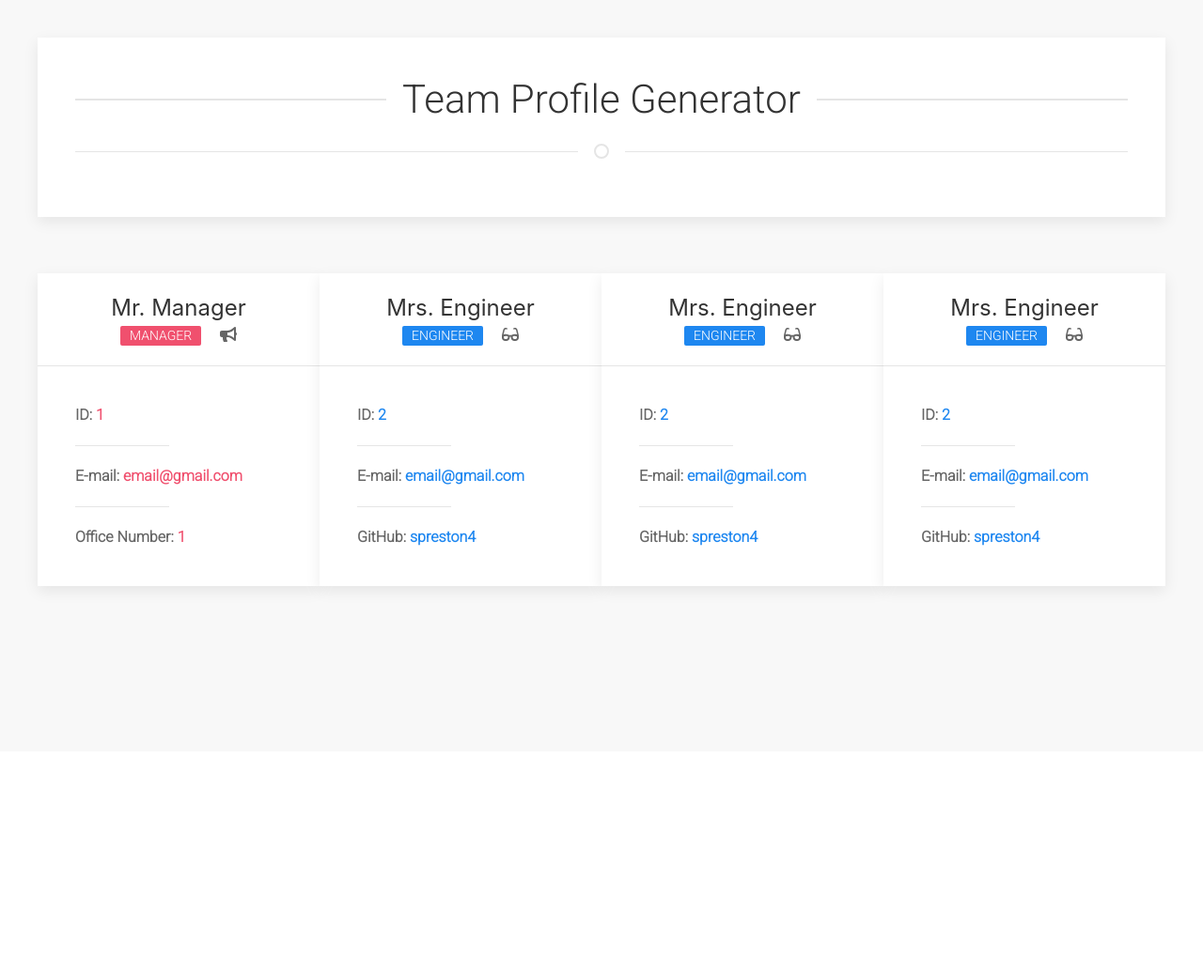
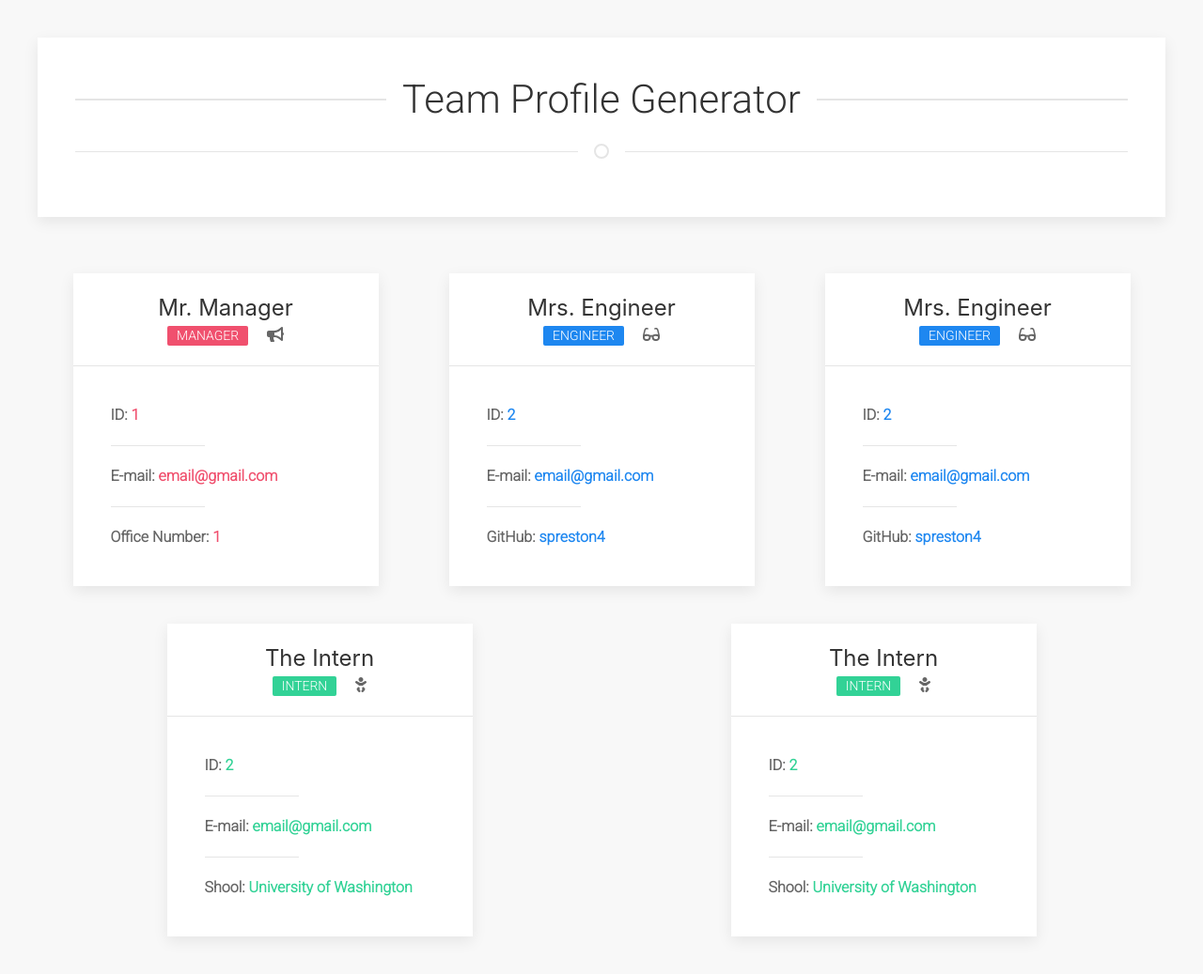
Before and after one commit to spreston4/team-profile-generator, a website: page src/page-template.html in a window 1280 px wide. Shown: the whole page at 94% size. Before the commit the page ends 800 px from the top, so only its background shows below. Drawn offline with nearby package versions, Linux system fonts and the light colour scheme.

Commit message:
Intern card complete.

```diff
--- a/src/assets/css/style.css
+++ b/src/assets/css/style.css
@@ -4,3 +4,7 @@
     font-family: 'Roboto', sans-serif;
     box-sizing: border-box;
 }
+
+.card-width {
+    width: 325px;
+}
--- a/src/page-template.html
+++ b/src/page-template.html
@@ -24,7 +24,7 @@
             <div class="uk-flex uk-flex-around uk-flex-wrap uk-margin" id="card-container">
 
                 <!-- Manager Card -->
-                <div class="uk-card uk-card-default uk-width-medium uk-margin-medium-top">
+                <div class="uk-card uk-card-default card-width uk-margin-medium-top">
                     <div class="uk-card-header">
                         <div class="uk-grid-small uk-flex-middle uk-grid">
                             <div class="uk-width-expand">
@@ -48,7 +48,7 @@
                 </div>
 
                 <!-- Engineer Card -->
-                <div class="uk-card uk-card-default uk-width-medium uk-margin-medium-top">
+                <div class="uk-card uk-card-default card-width uk-margin-medium-top">
                     <div class="uk-card-header">
                         <div class="uk-grid-small uk-flex-middle uk-grid">
                             <div class="uk-width-expand">
@@ -73,7 +73,7 @@
                 </div>
 
                 <!-- Engineer Card -->
-                <div class="uk-card uk-card-default uk-width-medium uk-margin-medium-top">
+                <div class="uk-card uk-card-default card-width uk-margin-medium-top">
                     <div class="uk-card-header">
                         <div class="uk-grid-small uk-flex-middle uk-grid">
                             <div class="uk-width-expand">
@@ -98,27 +98,50 @@
                 </div>
 
                 <!-- Intern Card -->
-                <div class="uk-card uk-card-default uk-width-medium uk-margin-medium-top">
+                <div class="uk-card uk-card-default card-width uk-margin-medium-top">
                     <div class="uk-card-header">
                         <div class="uk-grid-small uk-flex-middle uk-grid">
                             <div class="uk-width-expand">
-                                <h3 class="uk-card-title uk-margin-remove-bottom uk-text-center">Mrs. Engineer</h3>
+                                <h3 class="uk-card-title uk-margin-remove-bottom uk-text-center">The Intern</h3>
                                 <div class="uk-flex uk-flex-center">
                                     <p class="uk-text-center uk-margin-remove-bottom"><span
-                                            class="uk-label uk-label-primary ">Engineer</span></p>
-                                    <i class="fas fa-glasses uk-margin-left"></i>
+                                            class="uk-label uk-label-success ">Intern</span></p>
+                                    <i class="fas fa-baby uk-margin-left"></i>
                                 </div>
                             </div>
                         </div>
                     </div>
                     <div class="uk-card-body">
-                        <p class="uk-text-bold">ID:<span class="uk-text-primary"> 2</span></p>
+                        <p class="uk-text-bold">ID:<span class="uk-text-success"> 2</span></p>
                         <hr class="uk-divider-small">
-                        <p class="uk-text-bold">E-mail: <span class="uk-text-primary"><a href="mailto:email@email.com"
+                        <p class="uk-text-bold">E-mail: <span class="uk-text-success"><a href="mailto:email@email.com"
                                 class="uk-link-text">email@gmail.com</a></span></p>
                         <hr class="uk-divider-small">
-                        <p class="uk-text-bold">GitHub:<span class="uk-text-primary"> <a href="https://github.com/spreston4"
-                            class="uk-link-text" target="_blank">spreston4</a></span></p>
+                        <p class="uk-text-bold">Shool:<span class="uk-text-success"> University of Washington</span></p>
+                    </div>
+                </div>
+
+                <!-- Intern Card -->
+                <div class="uk-card uk-card-default card-width uk-margin-medium-top">
+                    <div class="uk-card-header">
+                        <div class="uk-grid-small uk-flex-middle uk-grid">
+                            <div class="uk-width-expand">
+                                <h3 class="uk-card-title uk-margin-remove-bottom uk-text-center">The Intern</h3>
+                                <div class="uk-flex uk-flex-center">
+                                    <p class="uk-text-center uk-margin-remove-bottom"><span
+                                            class="uk-label uk-label-success ">Intern</span></p>
+                                    <i class="fas fa-baby uk-margin-left"></i>
+                                </div>
+                            </div>
+                        </div>
+                    </div>
+                    <div class="uk-card-body">
+                        <p class="uk-text-bold">ID:<span class="uk-text-success"> 2</span></p>
+                        <hr class="uk-divider-small">
+                        <p class="uk-text-bold">E-mail: <span class="uk-text-success"><a href="mailto:email@email.com"
+                                class="uk-link-text">email@gmail.com</a></span></p>
+                        <hr class="uk-divider-small">
+                        <p class="uk-text-bold">Shool:<span class="uk-text-success"> University of Washington</span></p>
                     </div>
                 </div>
 
```
